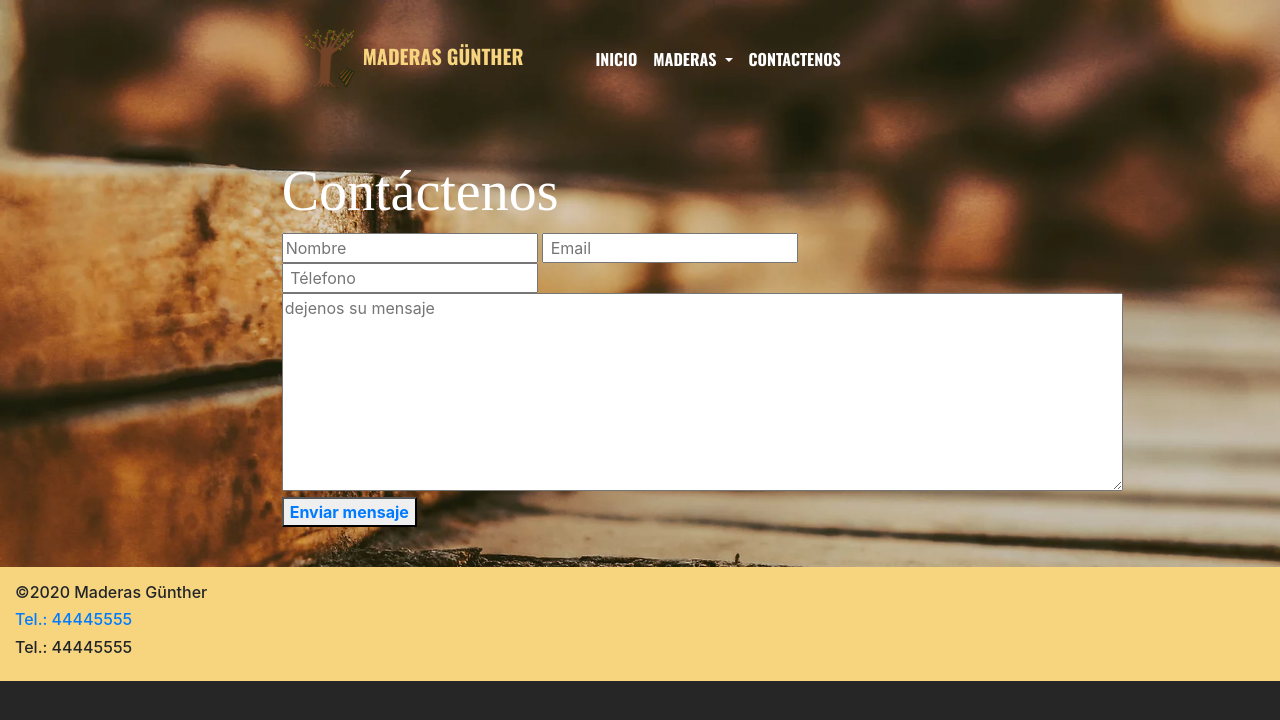
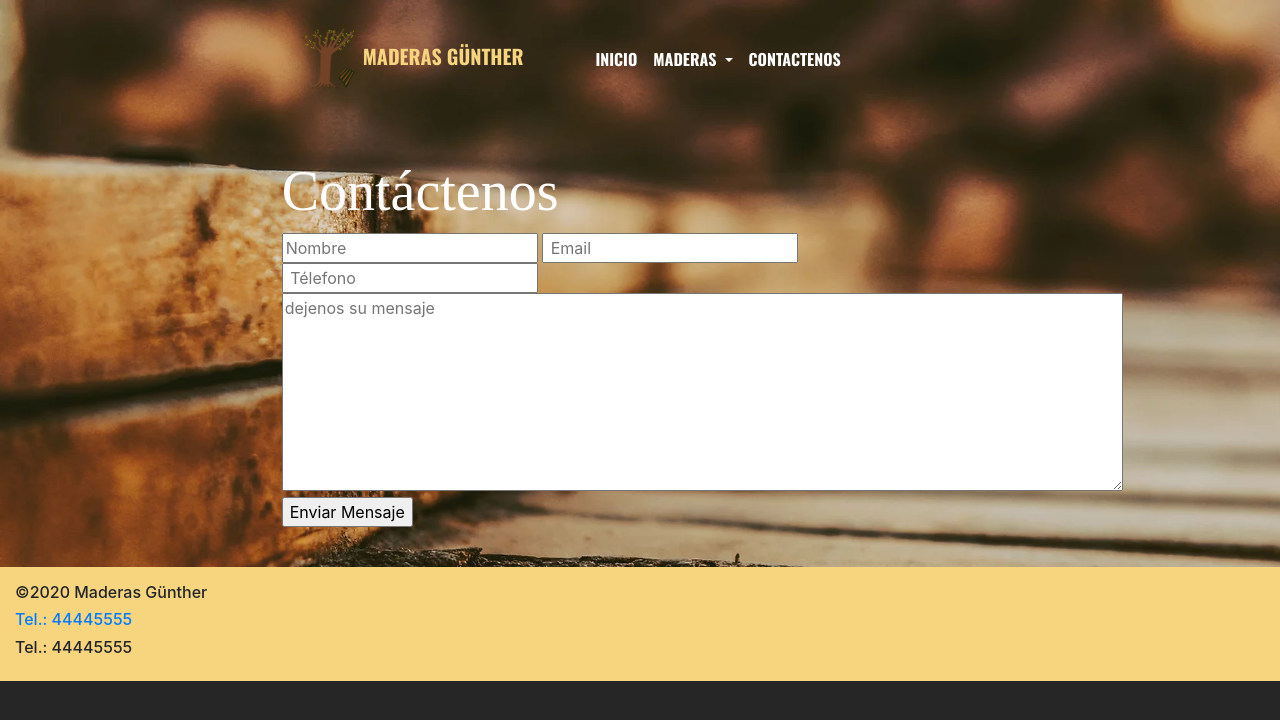
Before and after one commit to Gumio94/MaderasGunther, a PHP site: page /contacto.php in a window 1280 px wide. Shown: the top 720 px of the page. Run offline with PHP 8.4, Linux system fonts and the light colour scheme; some web fonts are replaced.

Commit message:
contacto

```diff
--- a/carga_formulario.php
+++ b/carga_formulario.php
@@ -14,7 +14,7 @@ $comprobar_consulta = $conectar -> query($consulta);
 
 if ($comprobar_consulta){
     echo " LOS DATOS SE GRABARON EN LA DB";
-    echo "<a href= contacto.php></br>volver a Página de contactos</a>";
+    echo "<a href='contacto.php'></br>volver a Página de contactos</a>";
 }else{
     echo " ERROR EN LA CONSULTA, NO SE PUDO REALIZAR";
 }
--- a/contacto.php
+++ b/contacto.php
@@ -14,7 +14,7 @@
                         <input type=" email" placeholder = " Email" id =" email" name = "email"  required class="emailcaja">
                         <input type=" number" placeholder = " Télefono" name ="telefono" id = "telefono" required class="telefonocaja">
                         <textarea type ="text" placeholder ="dejenos su mensaje"name = "mensaje" rows ="8" cols ="80"  id = "textarea" class ="mensajecaja" required ></textarea >
-                        <button  type="submit"name = "button" id = "button"  class="booton"><strong><a href="index.php">Enviar mensaje</a></strong> </button>
+                        <input type="submit" value="Enviar Mensaje">
 
                     </form>
                 </div>
```
